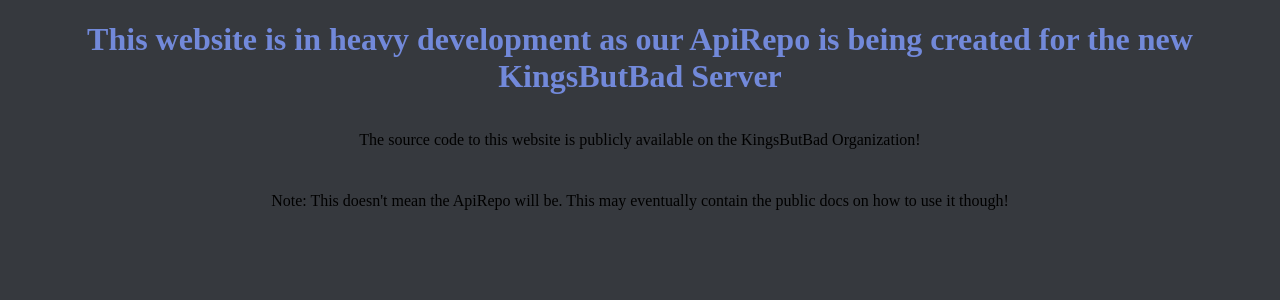
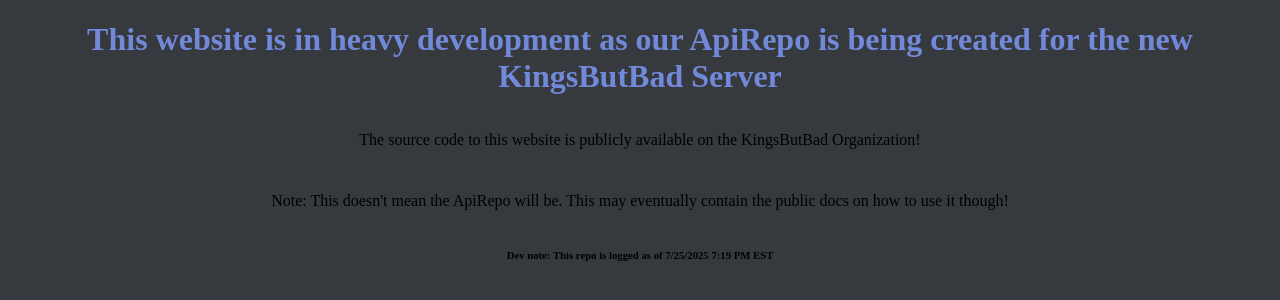
Before and after one commit to KingsButBad/KBBWebsite, a plain HTML site: page index.html in a window 1280 px wide. Drawn offline with Linux system fonts and the light colour scheme.

Commit message:
Update index.html
adding dev note, and testing if discord bot works!

```diff
--- a/index.html
+++ b/index.html
@@ -10,5 +10,7 @@
 
   <p>The source code to this website is publicly available on the KingsButBad Organization!</p>
   <p>Note: This doesn't mean the ApiRepo will be. This may eventually contain the public docs on how to use it though!</p>
+
+  <h6>Dev note: This repo is logged as of 7/25/2025 7:19 PM EST</h6>
 </body>
 </html>
```
